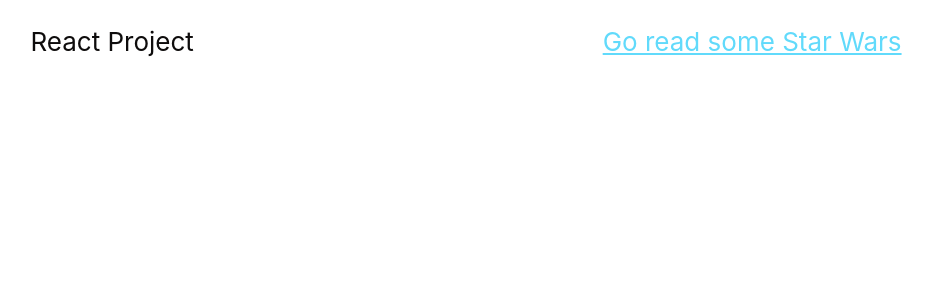
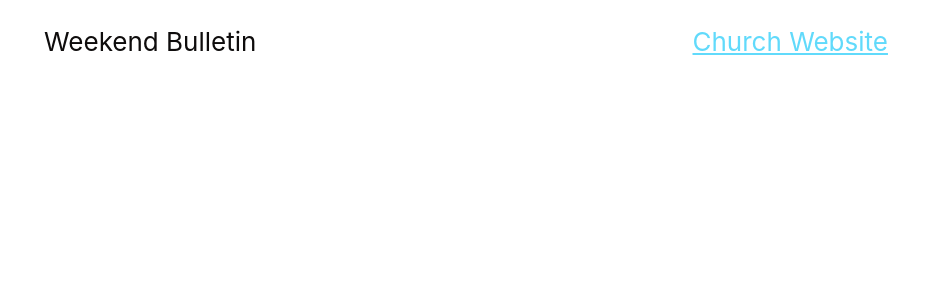
Before and after one commit to zzboncak/faith-covenant-bulletin, a React (Create React App) app: page / in a window 1280 px wide. Shown: the top 300 px of the page, without its empty margins (174-1107 px from the left). Built offline with nearby package versions, Linux system fonts and the light colour scheme.

Commit message:
initial commit for church bulletin

```diff
--- a/src/App.tsx
+++ b/src/App.tsx
@@ -6,14 +6,14 @@ function App(): JSX.Element {
     <div className="App">
       <nav className="nav-bar">
         <header className="App-header">
-          <p>React Project</p>
+          <p>Weekend Bulletin</p>
           <a
             className="App-link"
             href="https://www.starwars.com"
             target="_blank"
             rel="noopener noreferrer"
           >
-            Go read some Star Wars
+            Church Website
           </a>
         </header>
       </nav>
```
